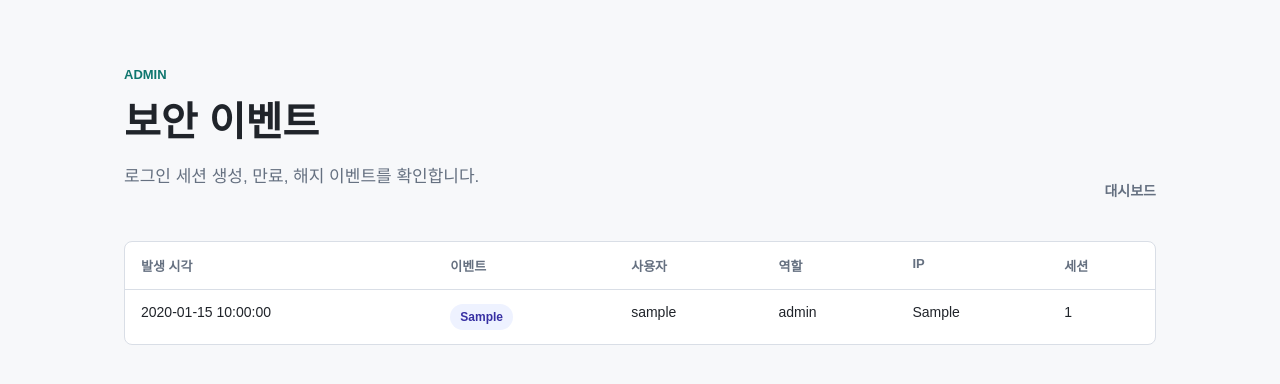
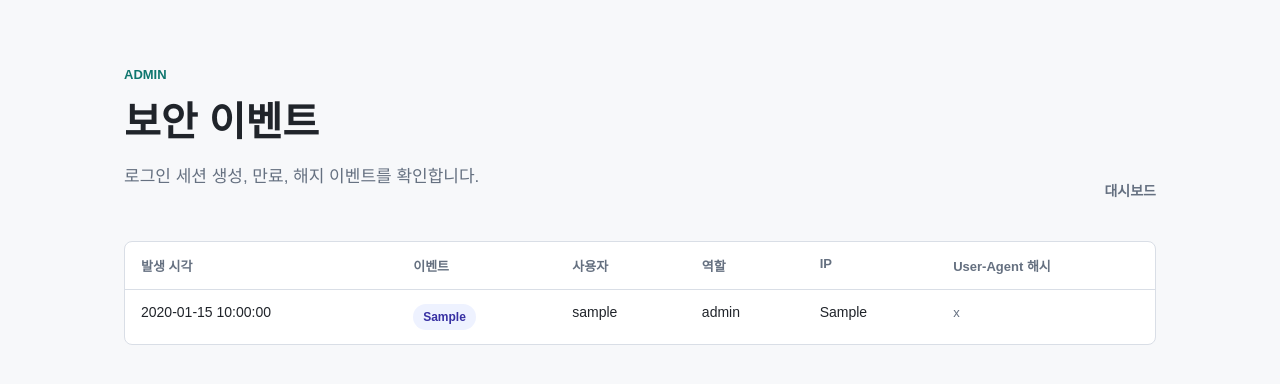
Before and after one commit to autosoc-lab/vuln-hospital-booking, a Flask app: template app/templates/admin/security_events.html in a window 1280 px wide. Shown: the part 57-441 px from the top of the page. Run offline with Flask 3, Linux system fonts and the light colour scheme; the template is opened without the code that fills it: most values are stand-ins (such as "Sample title", 1, 10 or a date in 2020).

Commit message:
보안 이벤트 세션 식별자 노출 제거

```diff
--- a/app/routes/admin_api.py
+++ b/app/routes/admin_api.py
@@ -49,7 +49,6 @@ def serialize_security_event(event_type, occurred_at, user_session):
     return {
         "event_type": event_type,
         "occurred_at": isoformat(occurred_at),
-        "session_id": user_session.id,
         "source_ip": user_session.source_ip,
         "user_agent_hash": user_session.user_agent_hash,
         "role_snapshot": user_session.role_snapshot,
--- a/app/templates/admin/security_events.html
+++ b/app/templates/admin/security_events.html
@@ -19,7 +19,7 @@
           <th>사용자</th>
           <th>역할</th>
           <th>IP</th>
-          <th>세션</th>
+          <th>User-Agent 해시</th>
         </tr>
       </thead>
       <tbody>
@@ -30,7 +30,7 @@
             <td>{{ event.user.username }}</td>
             <td>{{ event.user.role }}</td>
             <td>{{ event.source_ip or "-" }}</td>
-            <td>{{ event.session_id }}</td>
+            <td><span class="table-muted">{{ event.user_agent_hash or "-" }}</span></td>
           </tr>
         {% else %}
           <tr>
```
